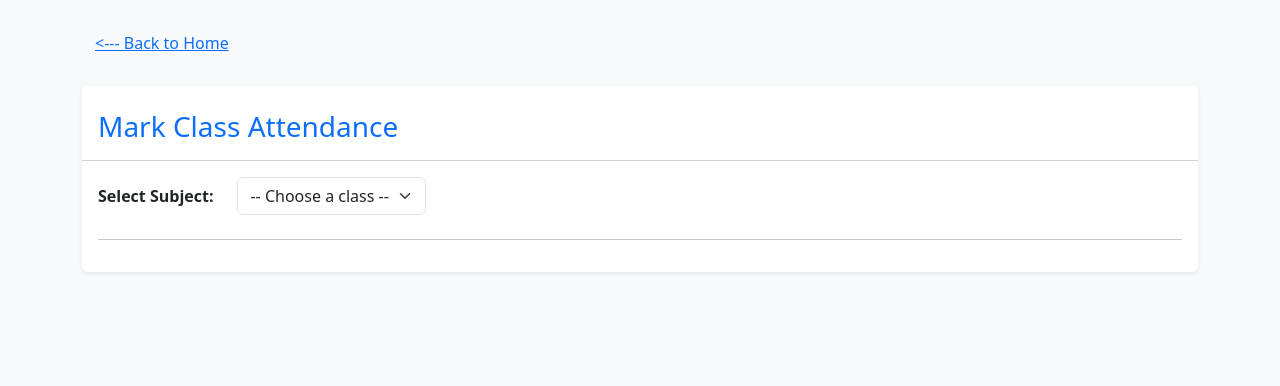
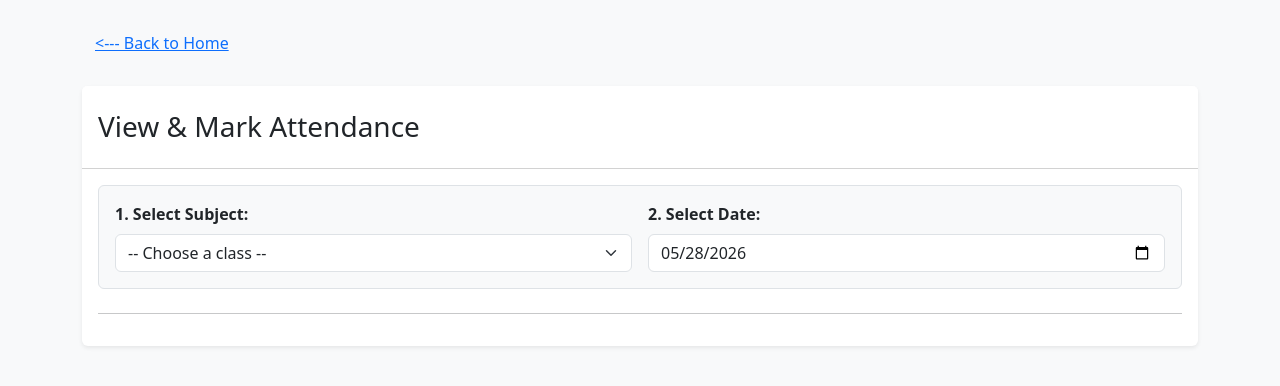
Before and after one commit to Yuki40411/Attendance-Prototype, a Flask app: page /attendance in a window 1280 px wide. Shown: the part 56-442 px from the top of the page. Run offline with Flask 3, Linux system fonts and the light colour scheme; data comes from the database, SQL or seed files in the repository; both versions use the stored data as it was after the commit.

Commit message:
User no need to press load list manually to mark attendance and added validation for same class name

```diff
--- a/app.py
+++ b/app.py
@@ -1,6 +1,7 @@
 import sqlite3
 import csv
 import io
+from datetime import date # NEW: Used to default the date to today
 from flask import Flask, request, render_template, redirect, url_for, flash
 
 app = Flask(__name__)
@@ -14,21 +15,18 @@ def get_db_connection():
 
 def init_db():
     with get_db_connection() as conn:
-        # 1. Create Classes Table
         conn.execute('''
             CREATE TABLE IF NOT EXISTS classes (
                 id INTEGER PRIMARY KEY AUTOINCREMENT,
                 name TEXT UNIQUE NOT NULL
             )
         ''')
-        # 2. Create Students Table
         conn.execute('''
             CREATE TABLE IF NOT EXISTS students (
                 student_id TEXT PRIMARY KEY,
                 name TEXT NOT NULL
             )
         ''')
-        # 3. Create Enrollments Table (Links students to classes)
         conn.execute('''
             CREATE TABLE IF NOT EXISTS enrollments (
                 student_id TEXT,
@@ -38,7 +36,6 @@ def init_db():
                 FOREIGN KEY(class_id) REFERENCES classes(id)
             )
         ''')
-        # 4. Update Attendance Table to include class_id
         conn.execute('''
             CREATE TABLE IF NOT EXISTS attendance (
                 id INTEGER PRIMARY KEY AUTOINCREMENT,
@@ -46,6 +43,7 @@ def init_db():
                 class_id INTEGER,
                 date TEXT,
                 status TEXT,
+                UNIQUE(student_id, class_id, date),
                 FOREIGN KEY(student_id) REFERENCES students(student_id),
                 FOREIGN KEY(class_id) REFERENCES classes(id)
             )
@@ -63,73 +61,94 @@ def upload_csv():
         class_name = request.form.get('class_name').strip()
 
         if file and file.filename.endswith('.csv') and class_name:
-            stream = io.StringIO(file.stream.read().decode("cp1252"), newline=None)
-            csv_reader = csv.reader(stream)
-            next(csv_reader)
+            with get_db_connection() as conn:
+                # 1. Validation - Check if class already exists
+                existing_class = conn.execute('SELECT id FROM classes WHERE name = ?', (class_name,)).fetchone()
+                if existing_class:
+                    flash(f'Error: A class named "{class_name}" already exists!', 'danger')
+                    return redirect(url_for('upload_csv'))
 
-            with get_db_connection() as conn:
-                # 1. Add the new class (ignores if it already exists)
-                conn.execute('INSERT OR IGNORE INTO classes (name) VALUES (?)', (class_name,))
-                # 2. Get the ID of that class
+                # 2. Decode using utf-8-sig to safely strip hidden Excel BOM characters
+                stream = io.StringIO(file.stream.read().decode("utf-8-sig", errors="replace"), newline=None)
+                csv_reader = csv.reader(stream)
+
+                # Safely skip the header row
+                try:
+                    next(csv_reader)
+                except StopIteration:
+                    flash("Error: The CSV file appears to be completely empty.", "danger")
+                    return redirect(url_for('upload_csv'))
+
+                # Create the class temporarily
+                conn.execute('INSERT INTO classes (name) VALUES (?)', (class_name,))
                 class_id = conn.execute('SELECT id FROM classes WHERE name = ?', (class_name,)).fetchone()['id']
 
-                # 3. Loop through CSV and enroll students
+                students_enrolled = 0
+
                 for row in csv_reader:
+                    # Defensive check: if Excel used semicolons instead of commas
+                    if len(row) == 1 and ';' in row[0]:
+                        row = row[0].split(';')
+
                     if len(row) >= 2:
                         student_id = row[0].strip()
                         student_name = row[1].strip()
 
-                        # Add student to database
-                        conn.execute(
-                            'INSERT OR IGNORE INTO students (student_id, name) VALUES (?, ?)',
-                            (student_id, student_name)
-                        )
-                        # Link student to this specific class
-                        conn.execute(
-                            'INSERT OR IGNORE INTO enrollments (student_id, class_id) VALUES (?, ?)',
-                            (student_id, class_id)
-                        )
-                conn.commit()
-            flash(f'CSV Imported Successfully for {class_name}!')
+                        if student_id and student_name: # Ensure data isn't blank
+                            conn.execute('INSERT OR IGNORE INTO students (student_id, name) VALUES (?, ?)', (student_id, student_name))
+                            conn.execute('INSERT OR IGNORE INTO enrollments (student_id, class_id) VALUES (?, ?)', (student_id, class_id))
+                            students_enrolled += 1
+
+                # 3. Transaction Control
+                if students_enrolled == 0:
+                    conn.rollback() # Undo the class creation so the DB stays clean
+                    flash(f'Error: No valid students found. The class "{class_name}" was NOT saved. Check your CSV formatting.', 'danger')
+                    return redirect(url_for('upload_csv'))
+                else:
+                    conn.commit() # Save everything permanently
+                    flash(f'Success! Enrolled {students_enrolled} students into {class_name}.', 'success')
 
     return render_template('upload.html')
 
 @app.route('/attendance', methods=['GET', 'POST'])
 def take_attendance():
     if request.method == 'POST':
-        date = request.form.get('date')
+        form_date = request.form.get('date')
         class_id = request.form.get('class_id')
 
         with get_db_connection() as conn:
             for key, value in request.form.items():
                 if key not in ('date', 'class_id'):
-                    conn.execute(
-                        'INSERT INTO attendance (student_id, class_id, date, status) VALUES (?, ?, ?, ?)',
-                        (key, class_id, date, value)
-                    )
+                    conn.execute('''
+                        INSERT INTO attendance (student_id, class_id, date, status)
+                        VALUES (?, ?, ?, ?)
+                        ON CONFLICT(student_id, class_id, date)
+                        DO UPDATE SET status=excluded.status
+                    ''', (key, class_id, form_date, value))
             conn.commit()
-        flash(f"Attendance for {date} saved successfully!")
-        return redirect(url_for('index'))
+        flash(f"Attendance for {form_date} saved/updated successfully!", 'success')
+        return redirect(url_for('take_attendance', class_id=class_id, date=form_date))
 
-    # GET request logic:
+    # GET Request: Loading the UI
     selected_class_id = request.args.get('class_id')
+    # NEW: Default to today's date if the user hasn't selected one yet
+    selected_date = request.args.get('date') or date.today().strftime('%Y-%m-%d')
 
     with get_db_connection() as conn:
-        # Fetch all classes to populate the dropdown menu
         classes = conn.execute('SELECT * FROM classes ORDER BY name').fetchall()
 
         students = []
         if selected_class_id:
-            # Fetch ONLY students enrolled in the selected class
             students = conn.execute('''
-                SELECT s.student_id, s.name
+                SELECT s.student_id, s.name, a.status
                 FROM students s
                 JOIN enrollments e ON s.student_id = e.student_id
+                LEFT JOIN attendance a ON s.student_id = a.student_id AND a.class_id = e.class_id AND a.date = ?
                 WHERE e.class_id = ?
-                ORDER BY s.name
-            ''', (selected_class_id,)).fetchall()
+                ORDER BY s.student_id
+            ''', (selected_date, selected_class_id)).fetchall()
 
-    return render_template('attendance.html', classes=classes, students=students, selected_class_id=selected_class_id)
+    return render_template('attendance.html', classes=classes, students=students, selected_class_id=selected_class_id, selected_date=selected_date)
 
 if __name__ == '__main__':
     init_db()
--- a/artStudents.csv
+++ b/artStudents.csv
@@ -1,4 +1,4 @@
 student_id,name
 1001,Janice Teh
-1002,Ah Kau
-1003,Muthu
+1004,Ah Kau
+1005,Muthu
--- a/templates/attendance.html
+++ b/templates/attendance.html
@@ -4,17 +4,15 @@
 <a href="/" class="btn btn-link"><--- Back to Home</a><br>
 <div class="card shadow-sm border-0 mt-4">
     <div class="card-header bg-white pt-4 pb-3">
-        <h3 class="mb-0 text-primary">Mark Class Attendance</h3>
+        <h3>View & Mark Attendance</h3>
     </div>
     <div class="card-body">
 
-        <form method="get" class="mb-4">
-            <div class="row align-items-center">
-                <div class="col-auto">
-                    <label class="col-form-label fw-bold">Select Subject:</label>
-                </div>
-                <div class="col-auto">
-                    <select name="class_id" class="form-select" onchange="this.form.submit()">
+        <form method="get" class="mb-4 bg-light p-3 rounded border">
+            <div class="row g-3 align-items-end">
+                <div class="col-md-6">
+                    <label class="form-label fw-bold">1. Select Subject:</label>
+                    <select name="class_id" class="form-select" required onchange="this.form.submit()">
                         <option value="">-- Choose a class --</option>
                         {% for c in classes %}
                             <option value="{{ c['id'] }}" {% if selected_class_id|string == c['id']|string %}selected{% endif %}>
@@ -22,6 +20,11 @@
                             </option>
                         {% endfor %}
                     </select>
+                </div>
+
+                <div class="col-md-6">
+                    <label class="form-label fw-bold">2. Select Date:</label>
+                    <input type="date" name="date" class="form-control" value="{{ selected_date }}" required onchange="this.form.submit()">
                 </div>
             </div>
         </form>
@@ -31,13 +34,9 @@
         {% if selected_class_id and students %}
             <form method="post" action="/attendance">
                 <input type="hidden" name="class_id" value="{{ selected_class_id }}">
+                <input type="hidden" name="date" value="{{ selected_date }}">
 
-                <div class="mb-4 row mt-4">
-                    <label for="date" class="col-sm-2 col-form-label fw-bold">Class Date:</label>
-                    <div class="col-sm-4">
-                        <input type="date" name="date" class="form-control" required>
-                    </div>
-                </div>
+                <h5 class="mb-3">Attendance Roster for: <span class="badge bg-secondary">{{ selected_date }}</span></h5>
 
                 <table class="table table-hover table-bordered align-middle">
                     <thead class="table-light">
@@ -54,9 +53,9 @@
                             <td class="fw-bold">{{ student['name'] }}</td>
                             <td>
                                 <select name="{{ student['student_id'] }}" class="form-select w-50">
-                                    <option value="Present">Present</option>
-                                    <option value="Absent">Absent</option>
-                                    <option value="Late">Late</option>
+                                    <option value="Present" {% if student['status'] == 'Present' or not student['status'] %}selected{% endif %}>Present</option>
+                                    <option value="Absent" {% if student['status'] == 'Absent' %}selected{% endif %}>Absent</option>
+                                    <option value="Late" {% if student['status'] == 'Late' %}selected{% endif %}>Late</option>
                                 </select>
                             </td>
                         </tr>
@@ -65,7 +64,7 @@
                 </table>
 
                 <div class="mt-4 text-end">
-                    <button type="submit" class="btn btn-success btn-lg px-5">Submit Attendance</button>
+                    <button type="submit" class="btn btn-success btn-lg px-5">Save Attendance</button>
                 </div>
             </form>
         {% elif selected_class_id %}
--- a/templates/base.html
+++ b/templates/base.html
@@ -15,10 +15,10 @@
     </nav>
 
     <div class="container">
-        {% with messages = get_flashed_messages() %}
+        {% with messages = get_flashed_messages(with_categories=true) %}
             {% if messages %}
-                {% for message in messages %}
-                    <div class="alert alert-success">{{ message }}</div>
+                {% for category, message in messages %}
+                    <div class="alert alert-{{ category if category != 'message' else 'info' }}">{{ message }}</div>
                 {% endfor %}
             {% endif %}
         {% endwith %}
```
Also changed, not shown: attendance.db.
